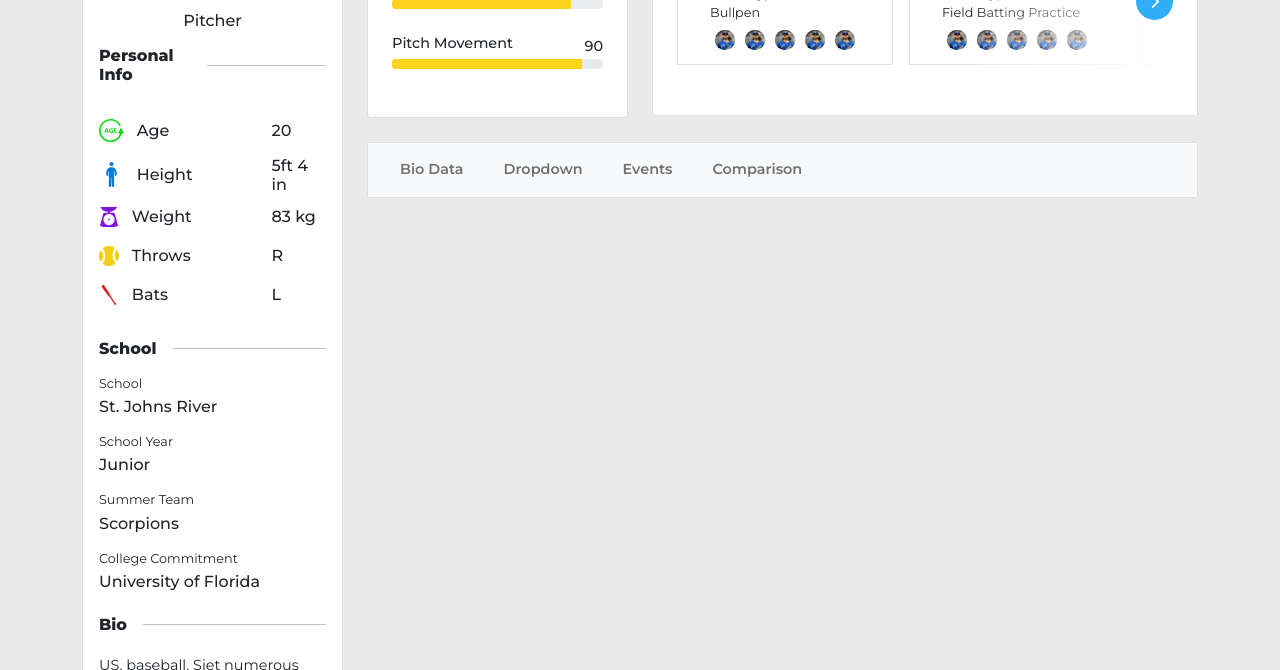
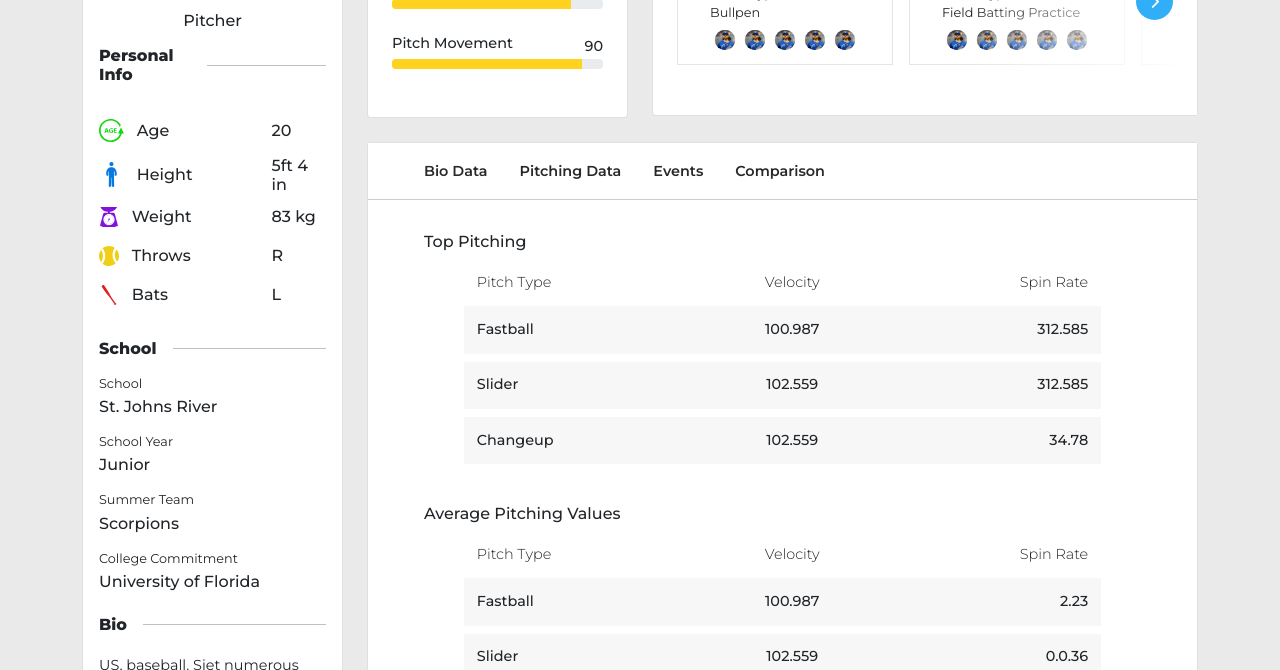
Before and after one commit to bootyard-nosaj/baseball-cloud, a plain HTML site: page index.html in a window 1280 px wide. Shown: the part 282-952 px from the top of the page. Drawn offline with Linux system fonts and the light colour scheme.

Commit message:
Fourth Commit

```diff
--- a/index.css
+++ b/index.css
@@ -237,10 +237,72 @@ body {
   z-index: 1;
 }
 /* Data Table Person Info */
-
+.data-links {
+  background-color: rgb(255, 255, 255);
+  border-bottom: 1px solid rgba(0, 0, 0, 0.2);
+}
+.pitch-modal {
+  position: absolute;
+  top: 50px;
+}
+.data-table-nav {
+  list-style-type: none;
+}
 .data-nav {
   font-weight: 600;
   font-size: 0.9rem;
-  margin: 0 1.5rem 0 0;
-  color: rgb(40,40,40);
+  margin: 0 1rem;
+  padding-bottom: 0.9rem;
+  color: rgb(40, 40, 40);
+  text-decoration: none;
 }
+
+.data-nav:hover {
+  color: rgb(22, 127, 247);
+}
+
+.data-item:hover .data-nav {
+  transition: 0.1s ease;
+  color: rgb(22, 127, 247);
+  border-bottom: 5px solid rgb(22, 127, 247);
+}
+/* Top pitching table */
+.data-heading {
+  padding: 2rem 3.5rem 0;
+}
+.top-pitching {
+  padding: 0 6rem;
+  overflow-x: auto;
+}
+.pitch-table {
+  width: 100%;
+}
+.average-table {
+  padding: 0 6rem 3.1rem;
+  overflow-x: auto;
+}
+.table-heading {
+  padding: 1rem;
+  font-size: 0.9rem;
+  font-weight: 100;
+}
+.left {
+  padding: 0.8rem;
+  font-size: 0.9rem;
+  text-align: left;
+}
+.center {
+  padding: 0.8rem;
+  font-size: 0.9rem;
+  text-align: center;
+}
+.right {
+  padding: 0.8rem;
+  font-size: 0.9rem;
+  text-align: right;
+}
+.data-row {
+  font-weight: 500;
+  border-bottom: 0.5rem solid rgb(255, 255, 255);
+  background-color: rgba(180, 180, 180, 0.1);
+}
--- a/index.html
+++ b/index.html
@@ -309,7 +309,8 @@
                     <div class="col">
                         <div class="card">
                             <div class="person-data-table">
-                                <nav class="navbar navbar-expand-lg navbar-light bg-light">
+                                <!-- Navigation to Person Data Attribute -->
+                                <nav class="navbar navbar-expand-lg navbar-light data-links p-3">
                                     <div class="container-fluid">
                                         <button class="navbar-toggler" type="button" data-bs-toggle="collapse"
                                             data-bs-target="#navbarNav" aria-controls="navbarNav" aria-expanded="false"
@@ -318,38 +319,90 @@
                                         </button>
                                         <div class="collapse navbar-collapse" id="navbarNav">
                                             <ul class="navbar-nav">
-                                                <li class="nav-item">
-                                                    <a class="nav-link data-nav" href="#">Bio Data</a>
+                                                <li class="data-item">
+                                                    <a class="data-nav" href="#">Bio Data</a>
                                                 </li>
-                                                <li class="nav-item dropdown">
-                                                    <a class="nav-link data-nav" href="#" id="navbarDropdown"
-                                                        role="button" data-bs-toggle="dropdown" aria-expanded="false">
-                                                        Dropdown
+                                                <li class="data-item dropdown position-relative">
+                                                    <a class="data-nav" href="#" id="navbarDropdown" role="button"
+                                                        data-bs-toggle="dropdown" aria-expanded="false">
+                                                        Pitching Data
                                                     </a>
-                                                    <ul class="dropdown-menu" aria-labelledby="navbarDropdown">
-                                                        <li><a class="dropdown-item" href="#">Action</a></li>
-                                                        <li><a class="dropdown-item" href="#">Another action</a></li>
+                                                    <ul class="dropdown-menu pitch-modal"
+                                                        aria-labelledby="navbarDropdown">
+                                                        <li><a class="dropdown-item" href="#">Summary</a></li>
+                                                        <li><a class="dropdown-item" href="#">Charts</a></li>
                                                         <li>
-                                                            <hr class="dropdown-divider">
                                                         </li>
-                                                        <li><a class="dropdown-item" href="#">Something else here</a>
+                                                        <li><a class="dropdown-item" href="#">Log</a>
                                                         </li>
                                                     </ul>
                                                 </li>
-                                                <li class="nav-item">
-                                                    <a class="nav-link data-nav" href="#">Events</a>
+                                                <li class="data-item w-auto">
+                                                    <a class="data-nav" href="#">Events</a>
                                                 </li>
-                                                <li class="nav-item">
-                                                    <a class="nav-link data-nav" href="#">Comparison</a>
+                                                <li class="data-item">
+                                                    <a class="data-nav" href="#">Comparison</a>
                                                 </li>
                                             </ul>
                                         </div>
                                     </div>
                                 </nav>
+                                <!-- Top Pitching -->
+                                <h6 class="data-heading">Top Pitching</h6>
+                                <div class="top-pitching">
+                                    <!-- top pitch table -->
+                                    <table class="pitch-table">
+                                        <tr>
+                                            <th class="table-heading left">Pitch Type</th>
+                                            <th class="table-heading center">Velocity</th>
+                                            <th class="table-heading right">Spin Rate</th>
+                                        </tr>
+                                        <tr class="data-row">
+                                            <td class="left">Fastball</td>
+                                            <td class="center">100.987</td>
+                                            <td class="right">312.585</td>
+                                        </tr>
+                                        <tr class="data-row">
+                                            <td class="left">Slider</td>
+                                            <td class="center">102.559</td>
+                                            <td class="right">312.585</td>
+                                        </tr>
+                                        <tr class="data-row">
+                                            <td class="left">Changeup</td>
+                                            <td class="center">102.559</td>
+                                            <td class="right">34.78</td>
+                                        </tr>
+                                    </table>
+                                </div>
+                                <h6 class="data-heading">Average Pitching Values</h6>
+                                <!-- Average Pitching Values -->
+                                <div class="average-table">
+                                    <table class="pitch-table">
+                                        <tr>
+                                            <th class="table-heading left">Pitch Type</th>
+                                            <th class="table-heading center">Velocity</th>
+                                            <th class="table-heading right">Spin Rate</th>
+                                        </tr>
+                                        <tr class="data-row">
+                                            <td class="left">Fastball</td>
+                                            <td class="center">100.987</td>
+                                            <td class="right">2.23</td>
+                                        </tr>
+                                        <tr class="data-row">
+                                            <td class="left">Slider</td>
+                                            <td class="center">102.559</td>
+                                            <td class="right">0.0.36</td>
+                                        </tr>
+                                        <tr class="data-row">
+                                            <td class="left">Changeup</td>
+                                            <td class="center">101.824</td>
+                                            <td class="right"></td>
+                                        </tr>
+                                    </table>
+                                </div>
                             </div>
                         </div>
                     </div>
-
                 </div>
             </div>
         </div>
```
